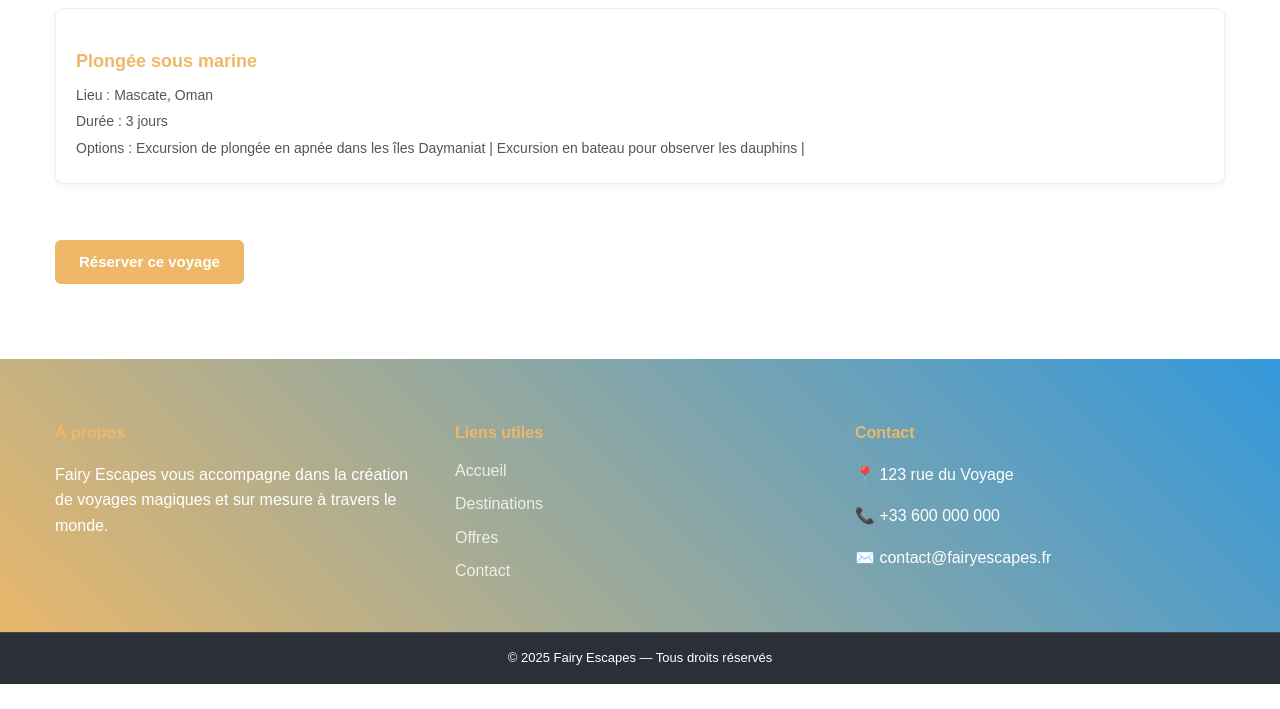
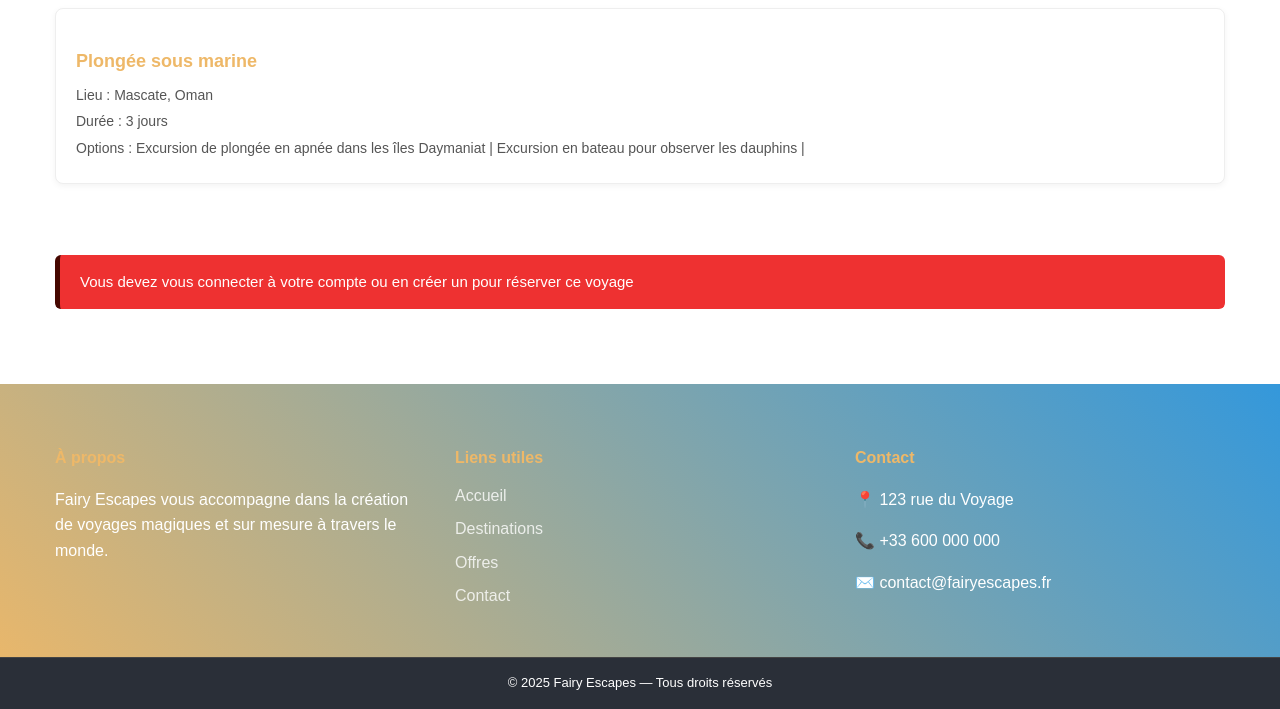
Before and after one commit to marwadkhissi5/Project-S4, a PHP site: page /projet_fin/voyages_details.php?id=1 in a window 1280 px wide. Shown: the part 965-1674 px from the top of the page. Before the commit the page ends 1649 px from the top, so only its background shows below. Run offline with PHP 8.4, Linux system fonts and the light colour scheme.

Commit message:
[PHASE 4] Update voyages_details.php

```diff
--- a/voyages_details.php
+++ b/voyages_details.php
@@ -72,7 +72,13 @@
                 ?>
               </ul>
               <br />
-              <a href="reservation.php?id=<?php echo $voyage['id'] ?>" class="btn btn-template">Réserver ce voyage</a>
+              <?php if(isset($_SESSION['utilisateur'])){?>
+                <a href="reservation.php?id=<?php echo $voyage['id'] ?>" class="btn btn-template">Réserver ce voyage</a>
+              <?php }else {?>
+                <div class="alert alert-danger">
+                  Vous devez vous <a href="connexion.php">connecter</a> à votre compte ou en <a href="inscription.php">créer un</a> pour réserver ce voyage
+                </div>
+              <?php }?>
             </div>
     </section>
 <?php include 'vues/pied.php' ;?>
```
